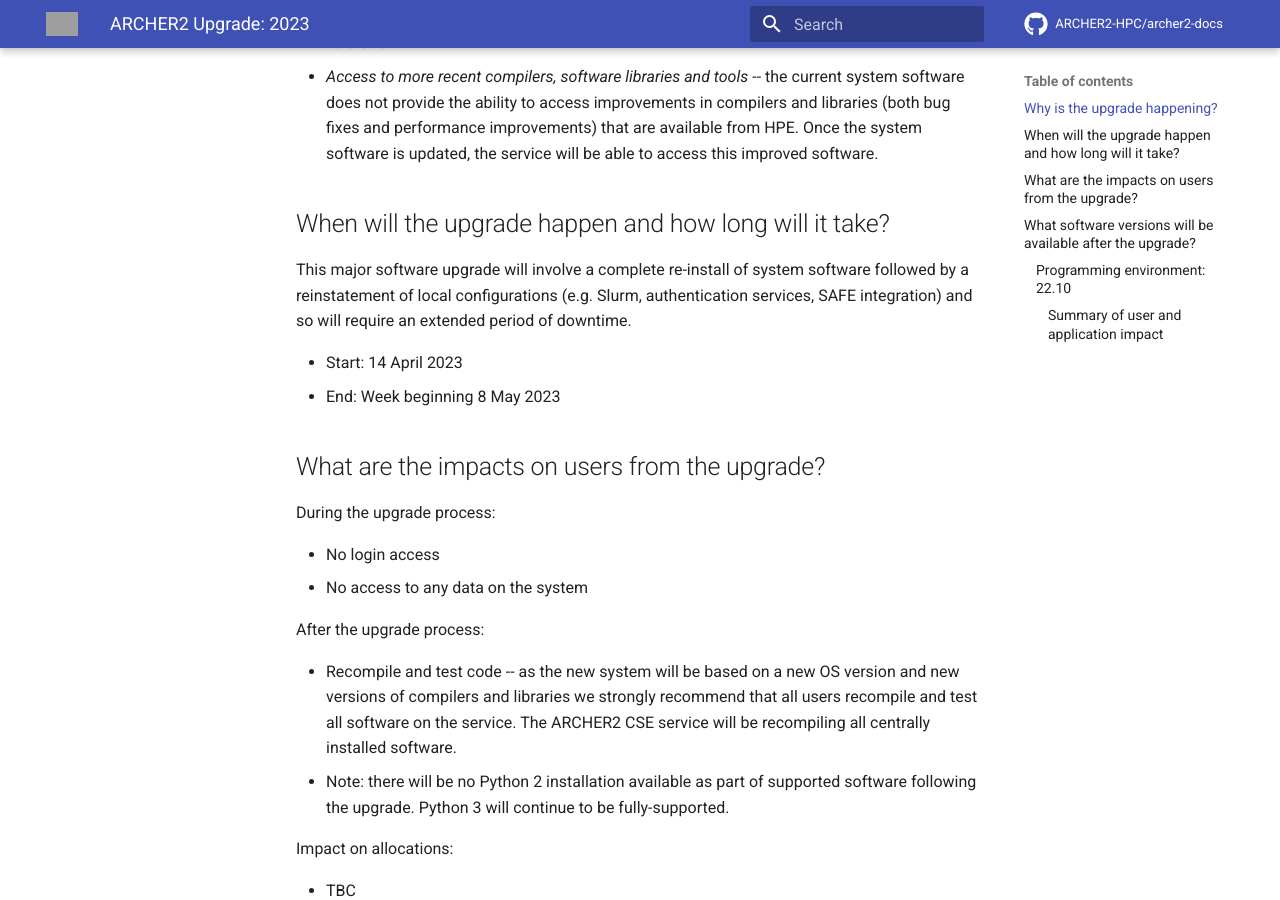
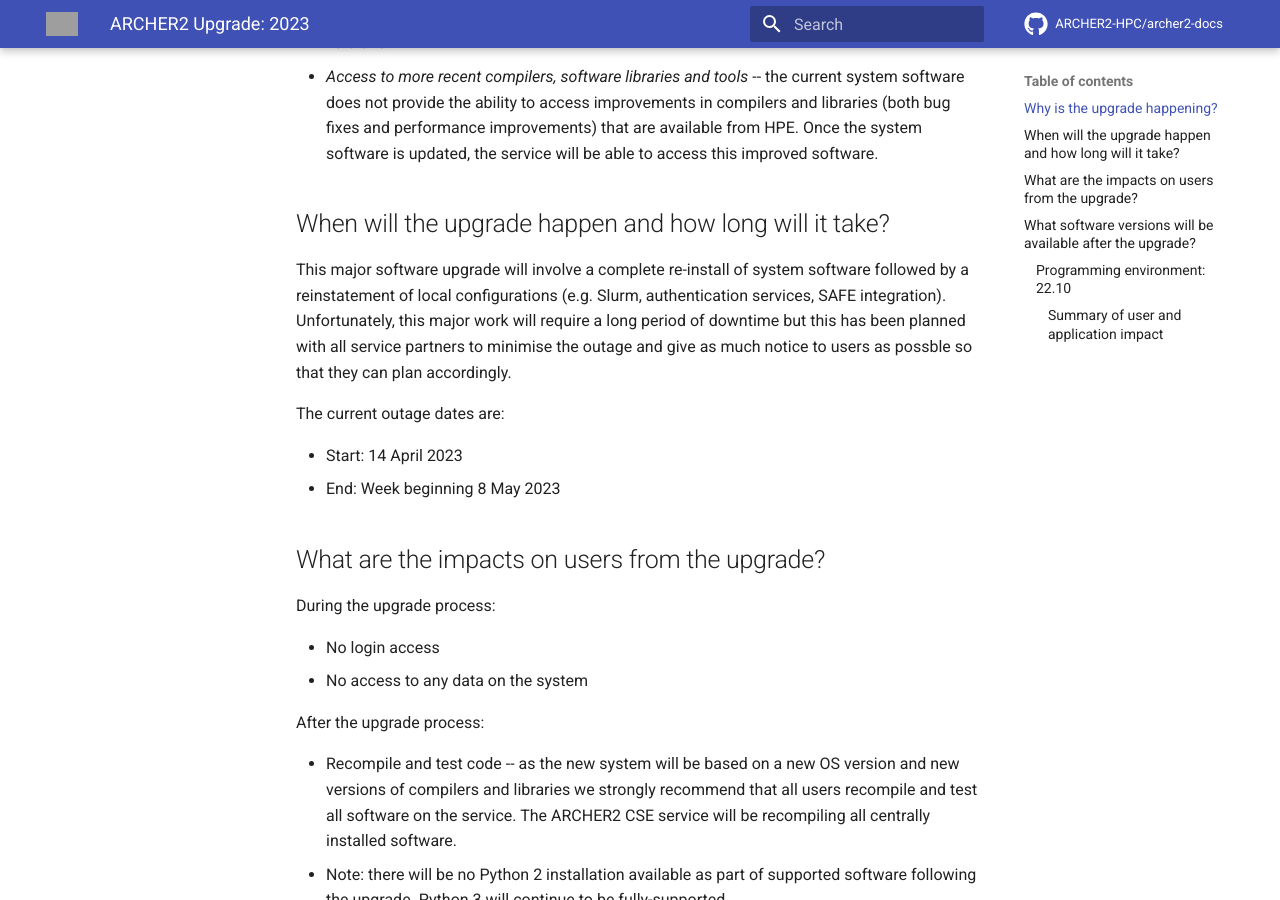
Before and after one commit to ARCHER2-HPC/archer2-docs, an MkDocs documentation site: the page built from docs/faq/upgrade-2023.md, in a window 1280 px wide and 900 px high, scrolled down 1124 px. Built offline with MkDocs 1.6.1 and Material for MkDocs 9.7.7, drawn with Linux system fonts in a browser that asks for light colours; comment, search, counter and statistics services are not loaded; grey boxes are pictures that could not be loaded.

Commit message:
Updates outage date text

```diff
--- a/docs/faq/upgrade-2023.md
+++ b/docs/faq/upgrade-2023.md
@@ -48,8 +48,12 @@
 ## When will the upgrade happen and how long will it take?
 
 This major software upgrade will involve a complete re-install of system software followed
-by a reinstatement of local configurations (e.g. Slurm, authentication services, SAFE integration)
-and so will require an extended period of downtime.
+by a reinstatement of local configurations (e.g. Slurm, authentication services, SAFE integration).
+Unfortunately, this major work will require a long period of downtime but this has been planned
+with all service partners to minimise the outage and give as much notice to users as possble so
+that they can plan accordingly.
+
+The current outage dates are:
 
  - Start: 14 April 2023
  - End: Week beginning 8 May 2023
```
